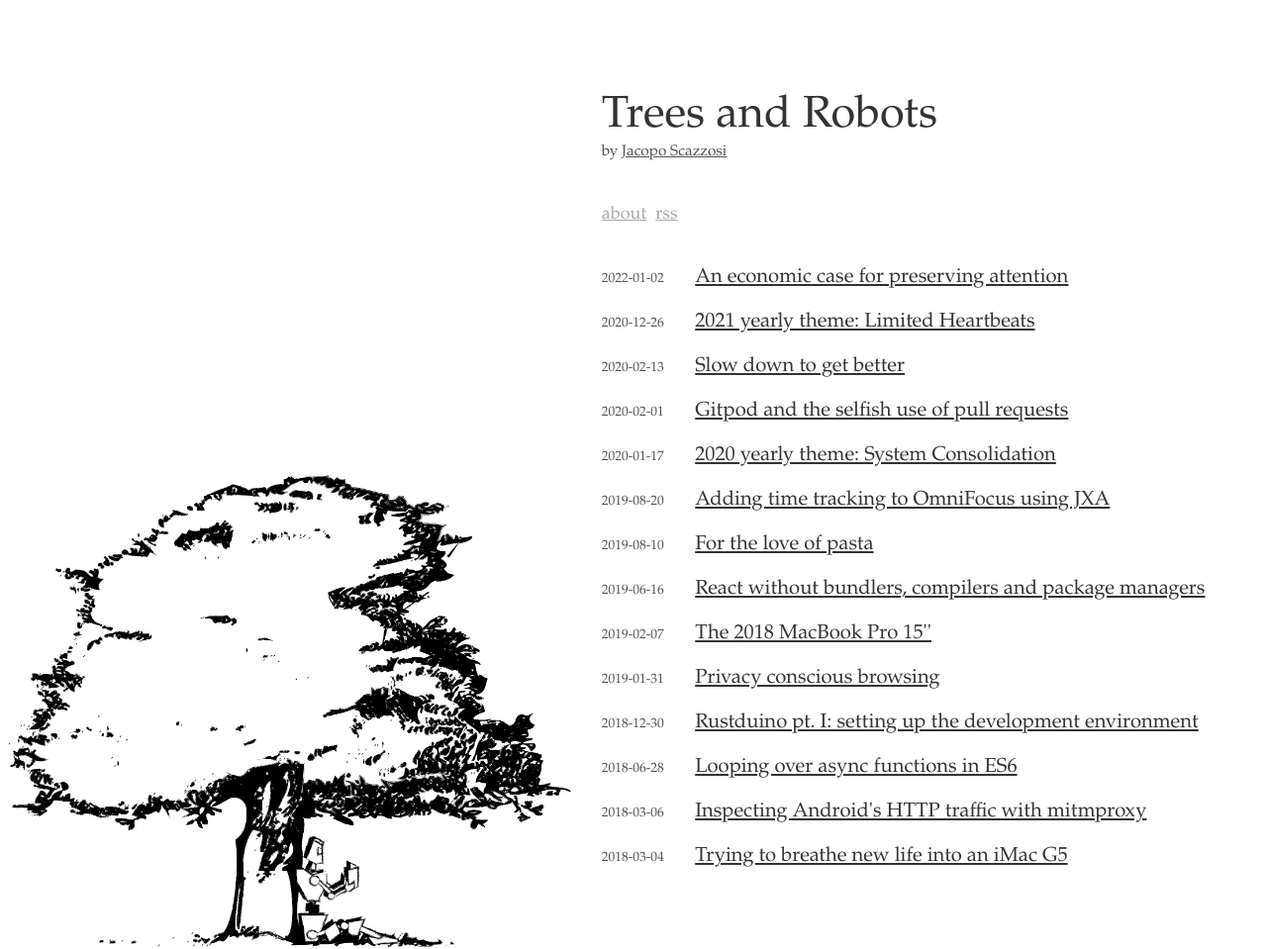
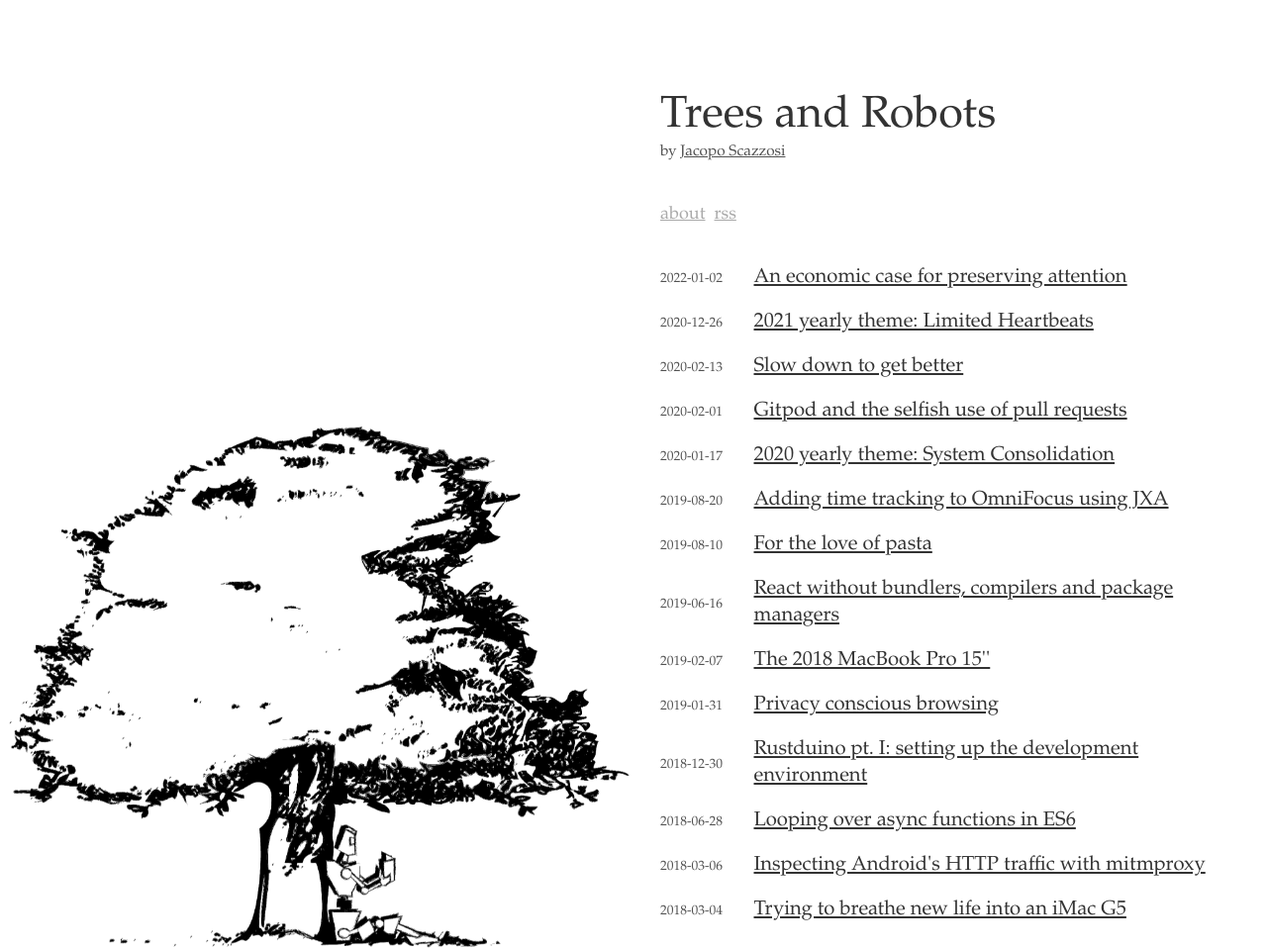
Before and after one commit to jacoscaz/treesandrobots.github.io, a Jekyll site: the page built from index.html, in a window 1280 px wide and 959 px high. Shown: the whole window at 99% size. Built offline with Jekyll 4.4.1, drawn with Linux system fonts in a browser that asks for light colours.

Commit message:
fixes moving image in home

```diff
--- a/_layouts/default.html
+++ b/_layouts/default.html
@@ -25,12 +25,10 @@
   {% endfor %}
   {% endif %}
   </head>
-<body>
-  <div id="container">
-    {% if page.treeandrobot %}
-      <div id="treeandrobot"></div>
-    {% endif %}
-    <div id="content">{{ content }}</div>
-  </div>
+<body class=" {{ page.bodyclass }}">
+  {% if page.bodyclass == 'home' %}
+  <div id="treeandrobot"></div>
+  {% endif %}
+  <div id="content">{{ content }}</div>
 </body>
 </html>
--- a/index.html
+++ b/index.html
@@ -28,7 +28,6 @@
     <article class="list-item">
       <div class="list-post-date">
         <time>{{ post.date | date: "%Y-%m-%d" }}</time>
-        <p>{{ post.section }}</p>
       </div>
       <h2 class="list-post-title">
         <a href="{{ post.url | prepend: site.baseurl | prepend: site.url }}">{{ post.title }}</a>
--- a/style.scss
+++ b/style.scss
@@ -147,36 +147,42 @@
 }
 
 
-#container {
-  margin: 0 auto;
-  padding: 0;
-  width: 100%;
-  height: 100%;
-  display: flex;
-  justify-content: center;
+body {
   overflow-y: scroll;
   overflow-x: hidden;
 }
 
 #content {
   max-width: 48rem;
-  flex-grow: 0.1;
+  margin: 0 auto;
   padding: 1.4rem 1.5rem;
 }
 
+body.home {
+
+  @media (min-width: 1200px) {
+
+    #content {
+      margin: 0 0 0 50%;
+      max-width: none;
+      width: 50%;
+    }
+
     #treeandrobot {
-  display: none;
-  flex-grow: 1;
-  max-width: 50%;
+      display: block;
+      position: fixed;
+      bottom: 0;
+      left: 0;
+      width: 50%;
       height: 100%;
-  align-self: flex-end;
       z-index: -1;
       background-image: url('./assets/images/treeandrobot@2x.png');
       background-repeat: no-repeat;
       background-position: bottom left;
       background-size: 100%;
-  @media (min-width: 1200px) {
-    display: block;
+    }
+
+
   }
 }
 
```
Also changed, not shown: other parts of index.html (+1 -1 lines). Lines whose indentation alone changed are shown as unchanged.
